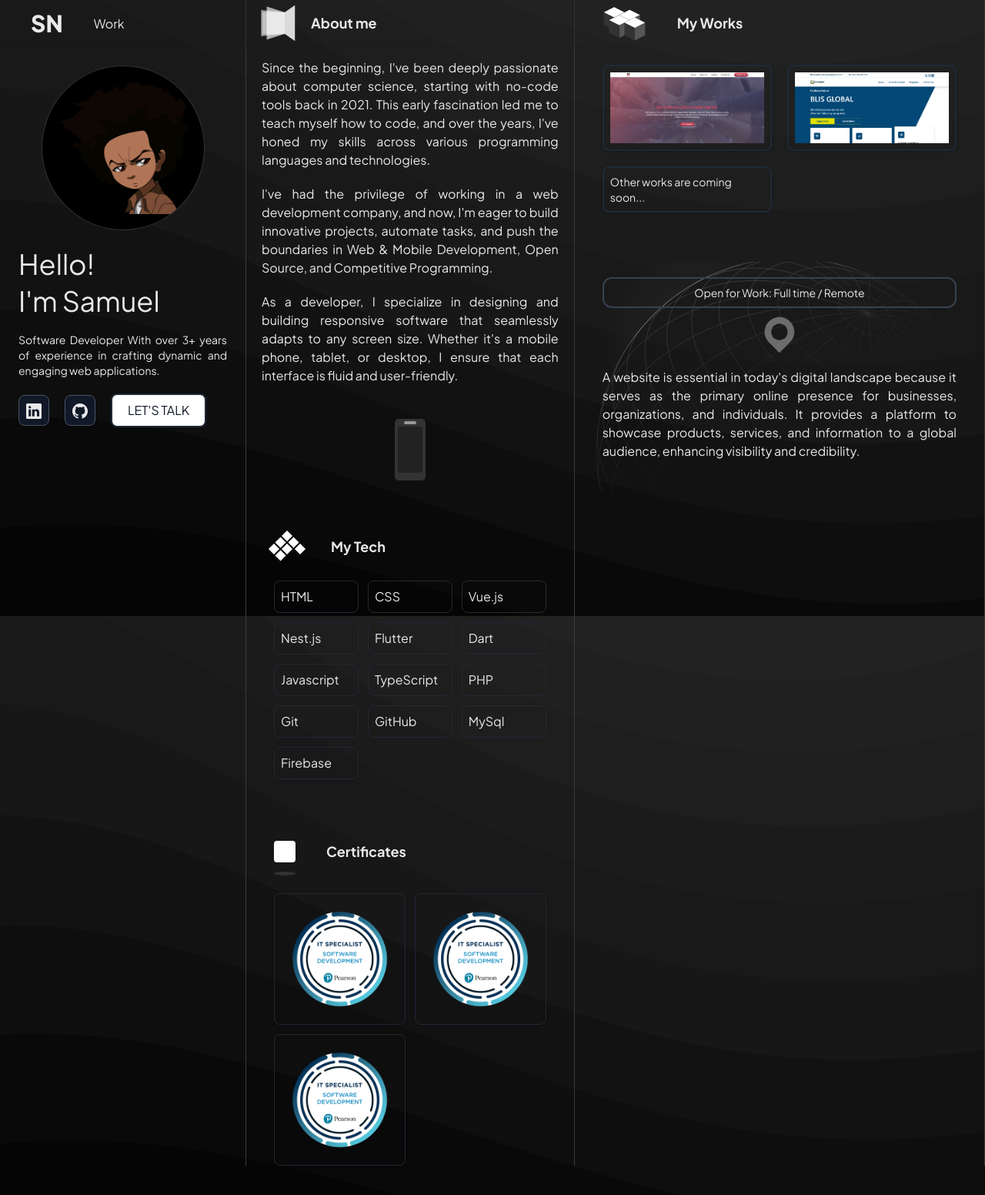
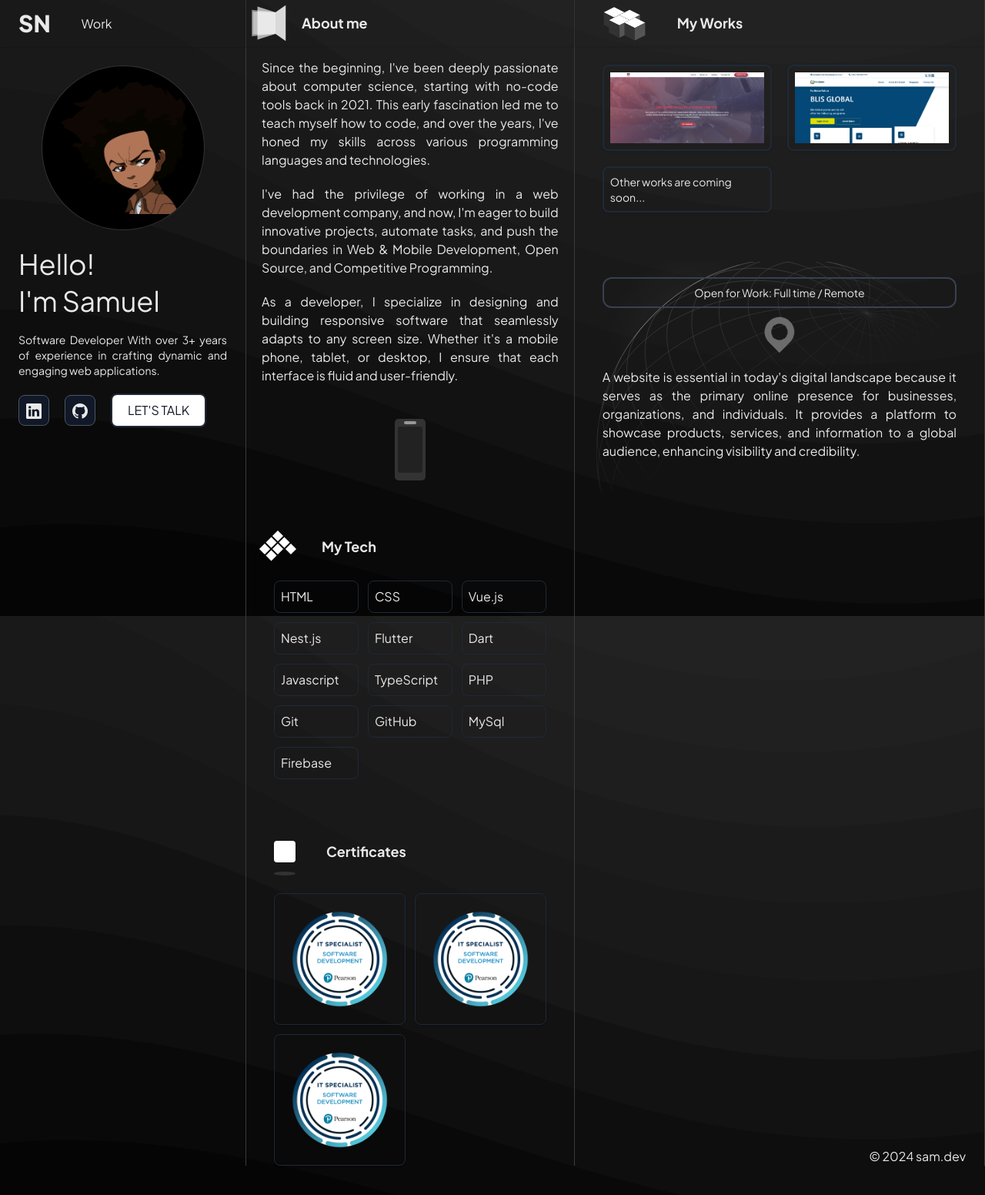
Before and after one commit to SamIL250/portfolio, a Vue app: page /#/ in a window 1280 px wide. Shown: the top 1552 px of the page at 77% size. Built offline with nearby package versions, Linux system fonts and the light colour scheme.

Commit message:
modified some styles again

```diff
--- a/src/components/about-me/components/Certificates.vue
+++ b/src/components/about-me/components/Certificates.vue
@@ -6,7 +6,7 @@
     <p class="font-bold text-lg">Certificates</p>
   </div>
 
-  <div class="grid grid-cols md:grid-cols-2 px-9 gap-3">
+  <div class="grid grid-cols md:grid-cols-2 px-20 md:px-9 gap-3">
     <div class="border border-gray-800 rounded-lg p-5 shadow cursor-pointer hover:bg-gray-900 transition">
       <img src="../../../assets/sert.png" alt="" srcset="">
     </div>
--- a/src/components/about-me/components/MyTechnologies.vue
+++ b/src/components/about-me/components/MyTechnologies.vue
@@ -1,10 +1,10 @@
 <template>
-    <div class="flex gap-10 px-9 pb-6">
+    <div class="flex gap-10 px-6 pb-6">
         <TechIconVue />
         <p class="font-bold text-lg">My Tech</p>
     </div>
 
-    <div class="grid grid-cols md:grid-cols-2 lg:grid-cols-3 gap-3 px-9">
+    <div class="grid grid-cols-2 xl:grid-cols-3 lg:grid-cols-3 gap-3 px-9">
         <div v-for="tech in techList" :key="tech" class="card border border-gray-800 py-2 px-2 flex items-center justify-start rounded-lg hover:bg-gray-900 cursor-pointer transition">
             <p>{{ tech }}</p>
         </div>
--- a/src/components/about-me/components/Navbar.vue
+++ b/src/components/about-me/components/Navbar.vue
@@ -1,5 +1,5 @@
 <template>
-    <div class="flex px-9 pt-10 md:py-4 gap-5 items-center font-bold text-lg shadow">
+    <div class="flex px-6 py-5 pt-10 md:py-4 gap-5 items-center font-bold text-lg shadow">
         <AboutMeAnimeVue />
         <p>About me</p>
     </div>
--- a/src/components/profile/Logo.vue
+++ b/src/components/profile/Logo.vue
@@ -1,5 +1,5 @@
 <template>
-  <div class="flex gap-10 px-10 py-2 shadow items-center">
+  <div class="flex gap-10 px-6 py-2 shadow items-center">
     <p class="logo">SN</p>
     <a href="">{{ work }}</a>
   </div>
--- a/src/views/HomeView.vue
+++ b/src/views/HomeView.vue
@@ -8,9 +8,12 @@
       <!-- about me component here -->
       <AboutVue />
     </div>
-    <div class="col-span-12  md:col-span-5 min-h-12">
+    <div class="col-span-12  md:col-span-5 min-h-12 relative">
       <!-- my works component here -->
       <WorksVue />
+      <div class="absolute bottom-0 right-6">
+        <p>&copy; 2024 sam.dev</p>
+      </div>
     </div>
   </div>
 </template>
```
